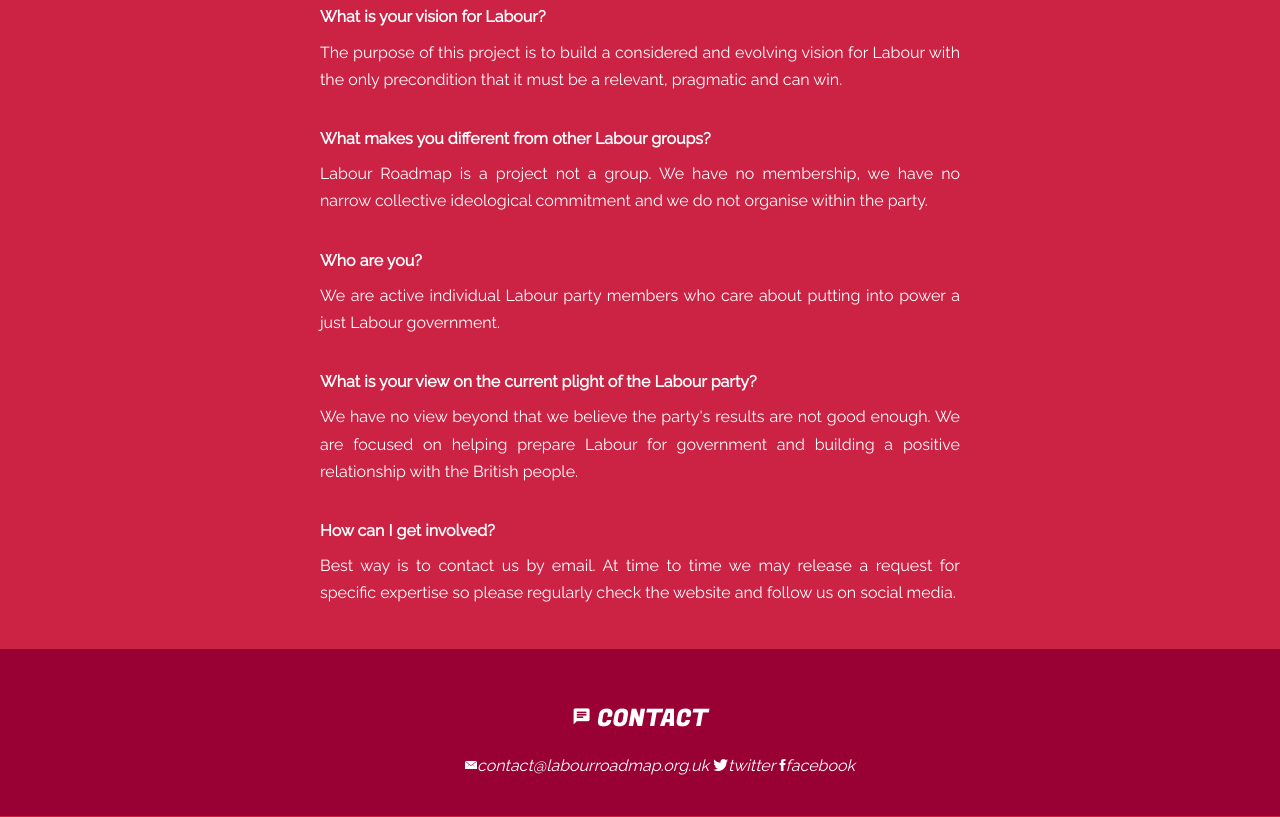
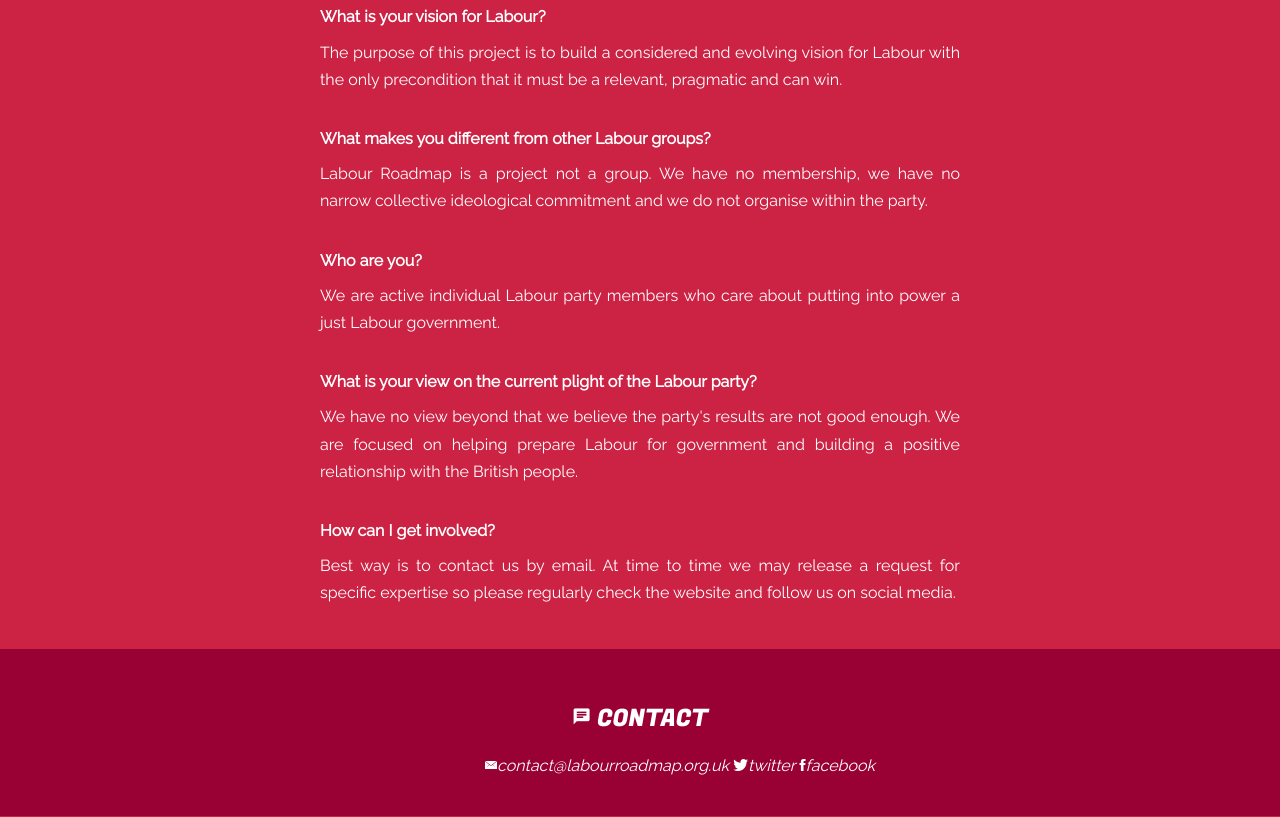
Before and after one commit to labourroadmap/labourroadmap.github.io, a plain HTML site: page index.html in a window 1280 px wide. Shown: the part 905-1722 px from the top of the page. Drawn offline with nearby package versions, Linux system fonts and the light colour scheme.

Commit message:
Update style.css

```diff
--- a/style.css
+++ b/style.css
@@ -8,8 +8,11 @@ padding:0px;
 margin:0px;
 }
 
-ul.h { text-align: center;}
-ul.h li { display:inline;}
+ul.h { text-align: center;
+width: 100%;
+list-style: none;
+}
+ul.h li { display:inline-block;}
 
 dt {
 	font-weight:bold;
```
